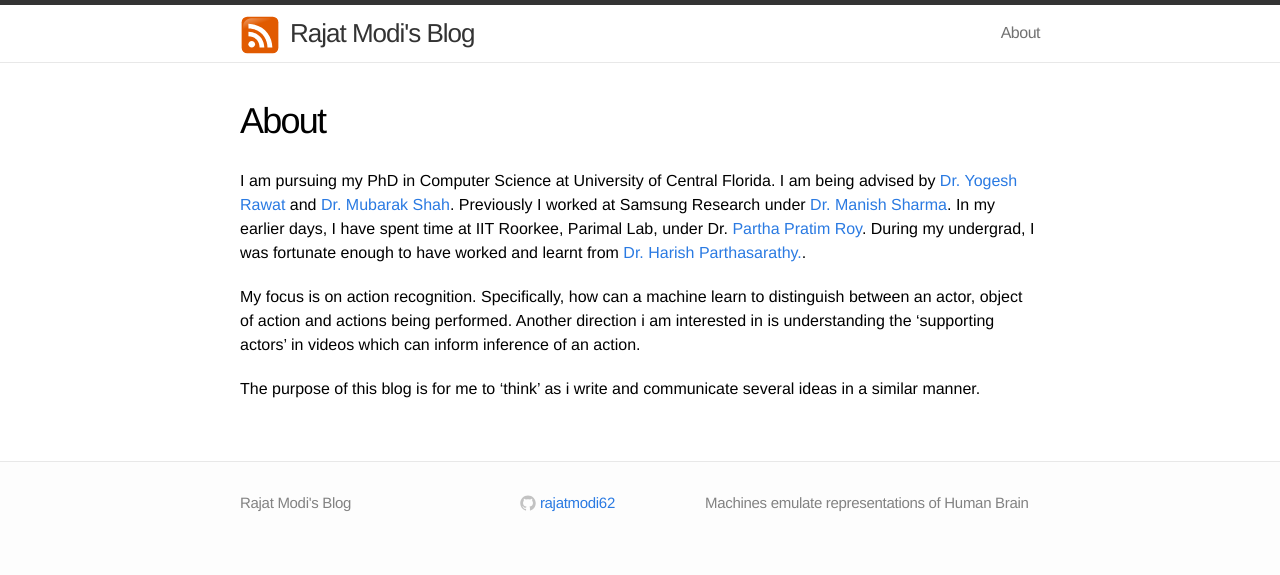
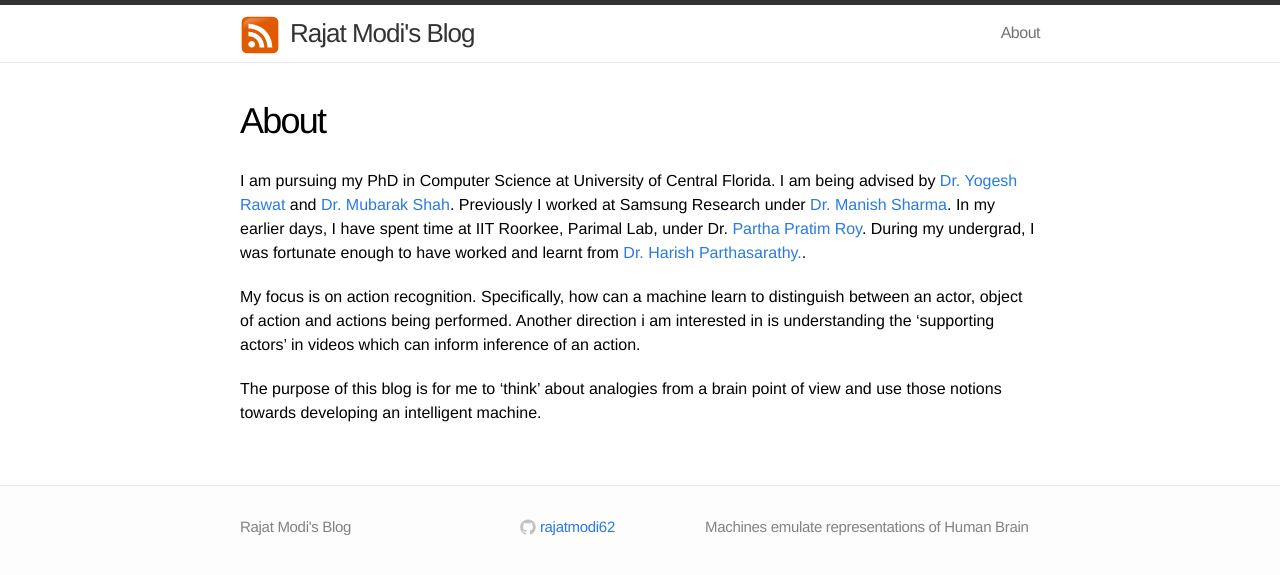
Before and after one commit to rajatmodi62/rajatmodi62.github.io, a Jekyll site: the page built from about.md, in a window 1280 px wide. Shown: the top 575 px of the page. Built offline with Jekyll 4.4.1, drawn with Linux system fonts in a browser that asks for light colours.

Commit message:
about.md

```diff
--- a/about.md
+++ b/about.md
@@ -9,4 +9,4 @@ I am pursuing my PhD in Computer Science at University of Central Florida. I am
 
 My focus is on action recognition. Specifically, how can a machine learn to distinguish between an actor, object of action and actions being performed. Another direction i am interested in is understanding the 'supporting actors' in videos which can inform inference of an action.
 
-The purpose of this blog is for me to 'think' as i write and communicate several ideas in a similar manner.
+The purpose of this blog is for me to 'think' about analogies from a brain point of view and use those notions towards developing an intelligent machine.
```
